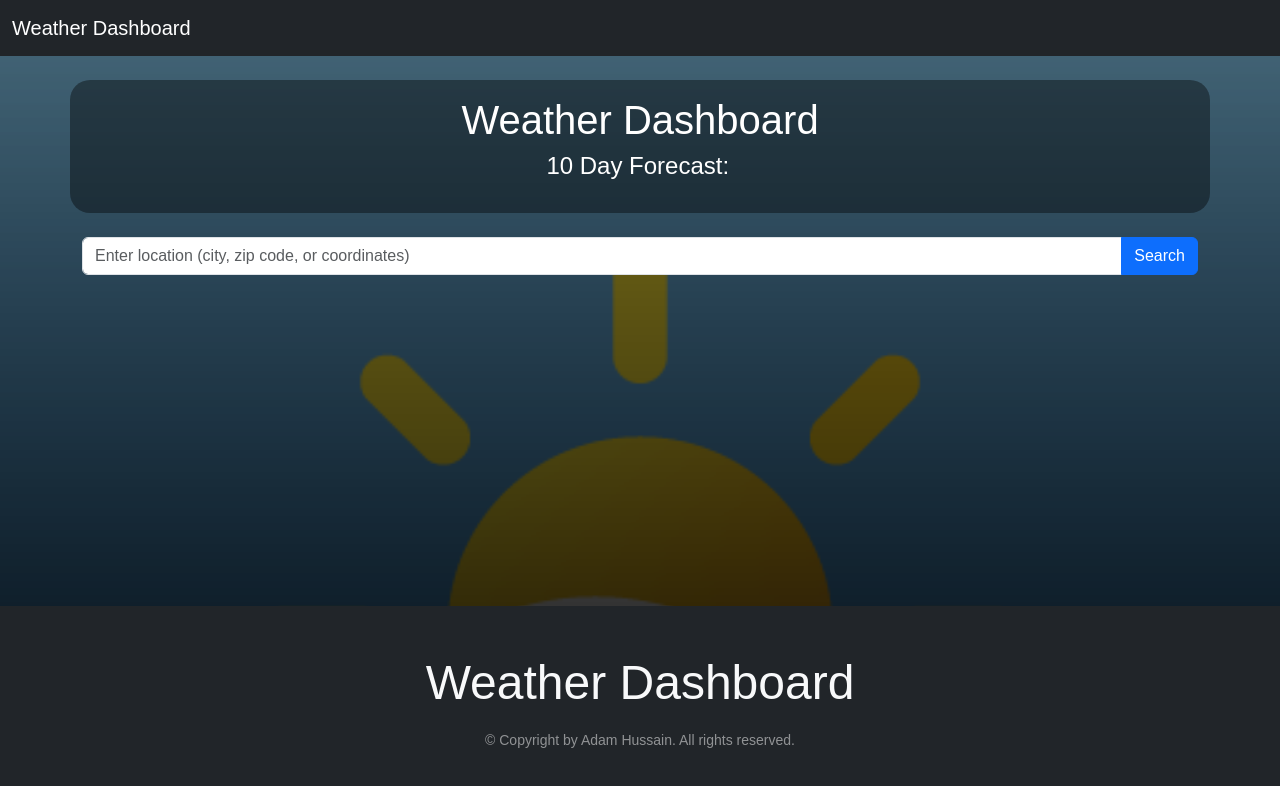
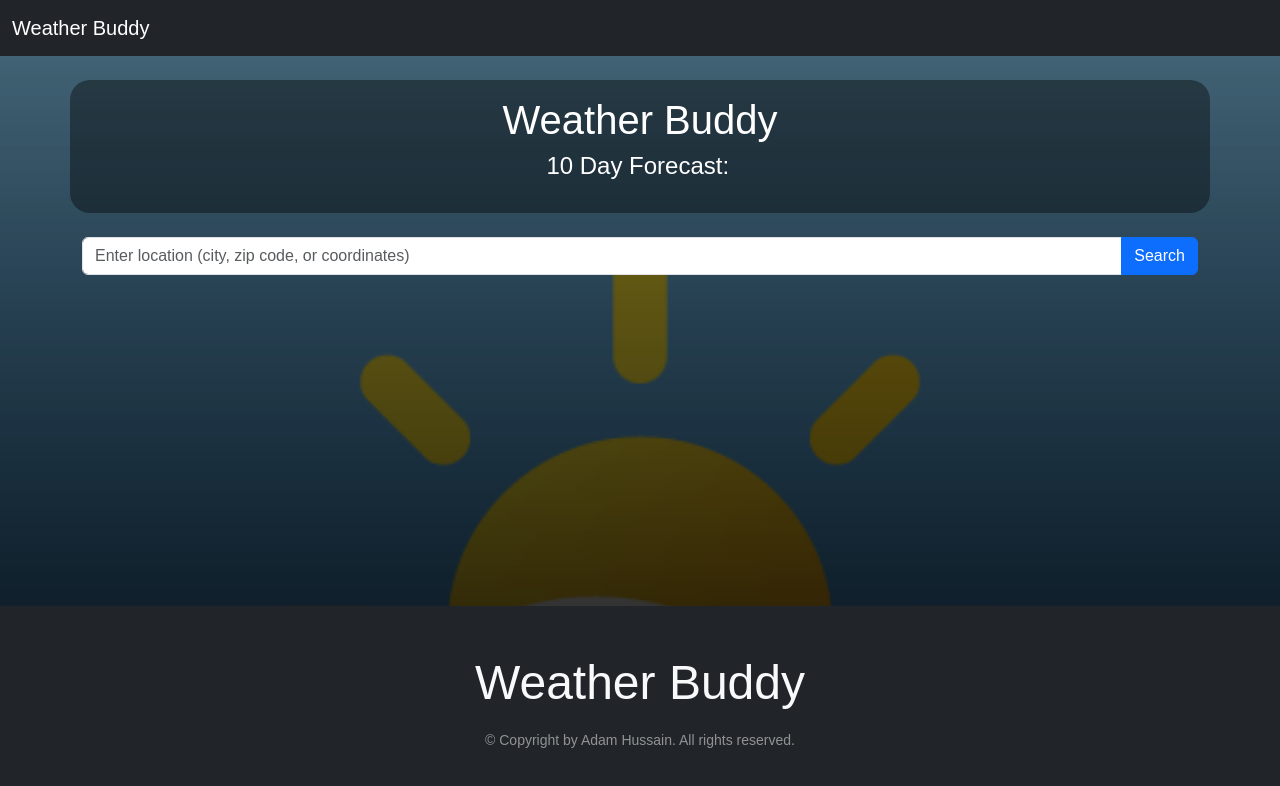
Before and after one commit to adamh1223/weather-buddy, a website: page index.html in a window 1280 px wide. Drawn offline with nearby package versions, Linux system fonts and the light colour scheme.

Commit message:
changed name, added info to readme, markdown

```diff
--- a/index.html
+++ b/index.html
@@ -5,13 +5,13 @@
     <meta name="viewport" content="width=device-width, initial-scale=1.0">
     <link href="https://cdn.jsdelivr.net/npm/bootstrap@5.3.3/dist/css/bootstrap.min.css" rel="stylesheet" integrity="sha384-QWTKZyjpPEjISv5WaRU9OFeRpok6YctnYmDr5pNlyT2bRjXh0JMhjY6hW+ALEwIH" crossorigin="anonymous">
     <link rel="stylesheet" href="./assets/styles/styles.css">
-    <title>Weather Dashboard</title>
+    <title>Weather Buddy</title>
 </head>
 <body>
     <header>
         <nav class="navbar navbar-expand-sm bg-dark navbar-dark">
             <div class="container-fluid">
-                <a class="navbar-brand" href="#">Weather Dashboard</a>
+                <a class="navbar-brand" href="#">Weather Buddy</a>
                 <div class="collapse navbar-collapse" id="navbarSupportedContent">
                     <ul class="navbar-nav me-auto mb-lg-0"></ul>
                 </div>
@@ -26,7 +26,7 @@
         </section>
         <div class="container a-home-text">
             <div class="row-lg text-center pt-3">
-                <h1>Weather Dashboard</h1>
+                <h1>Weather Buddy</h1>
                 <h4 class="d-inline-block">10 Day Forecast:</h4>
                 <div id="location" class="d-inline-block"></div>
             </div>
@@ -47,7 +47,7 @@
     </main>
     <footer class="bg-dark py-5">
         <div class="container text-light text-center">
-            <p class="display-5 mb-3">Weather Dashboard</p>
+            <p class="display-5 mb-3">Weather Buddy</p>
             <small class="text-white-50">&copy; Copyright by Adam Hussain. All rights reserved.</small>
         </div>
     </footer>
```
Also changed, not shown: README.md, assets/images/markdown1.png (added), assets/images/markdown2.png (added).
